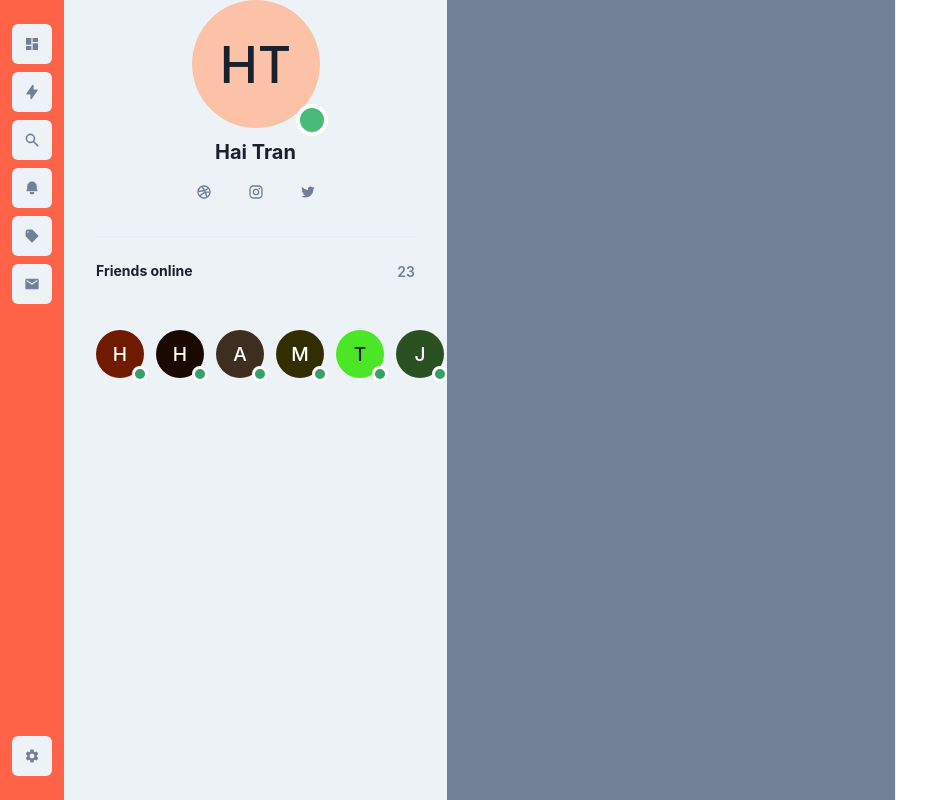
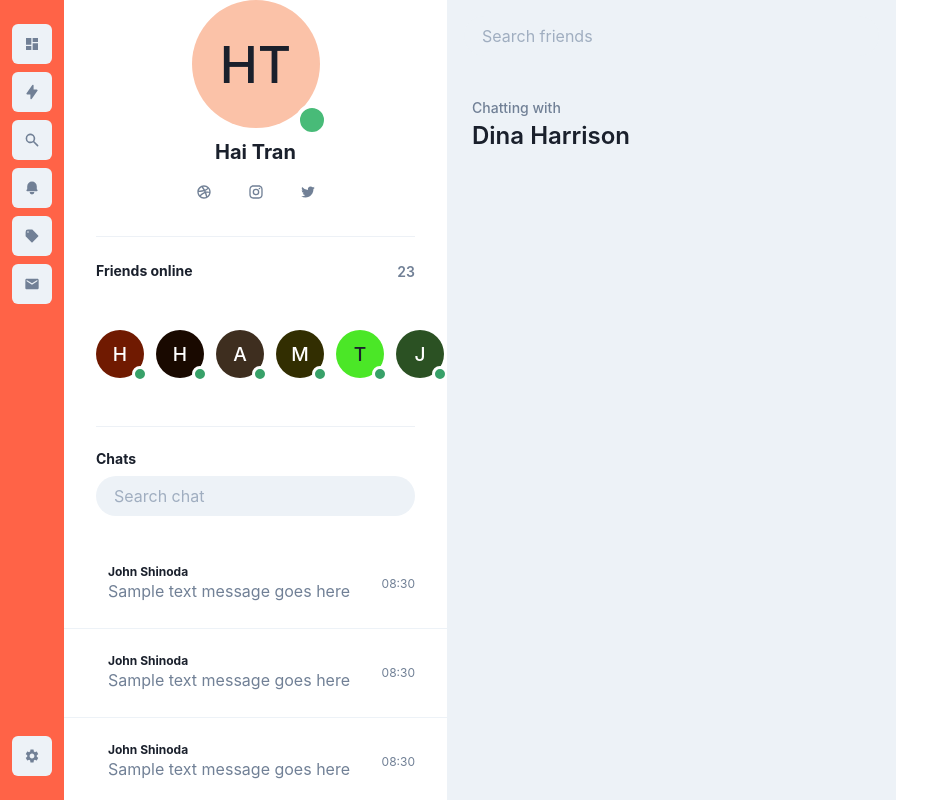
Before and after one commit to entest-hai/haitran-homepage, a Next.js app: page /chart in a window 1280 px wide. Shown: the whole page, without its empty margins (0-947 px from the left). Built offline with nearby package versions, Linux system fonts and the light colour scheme.

Commit message:
add chats search and chat

```diff
--- a/pages/chart.js
+++ b/pages/chart.js
@@ -1,10 +1,98 @@
 // 04 DEC 2021 TRAN MINH HAI chat
-import {Text, Avatar, AvatarBadge, Box, Divider, Flex, Heading, HStack, IconButton, Tooltip, VStack } from '@chakra-ui/react';
+import {Text,
+  Avatar,
+  AvatarBadge,
+  Box,
+  Divider,
+  Flex,
+  Heading,
+  HStack,
+  IconButton,
+  Tooltip,
+  VStack,
+  Input,
+  List,
+  ListItem,
+  Stat,
+  StatNumber,
+  StatLabel} from '@chakra-ui/react';
 import {MdDashboard, MdMail, MdSettings} from 'react-icons/md';
 import {HiLightningBolt, HiBell, HiTag, HiSearch} from 'react-icons/hi';
-import {RiDribbbleLine, RiInstagramLine, RiTwitterFile, RiTwitterFill} from 'react-icons/ri';
+import {RiDribbbleLine, RiInstagramLine, RiTwitterFill} from 'react-icons/ri';
 
-const onlineFriends = ['Hai', 'Ha', 'Alex', 'Min', 'Tran', 'John', 'David', 'Mike', 'Shane', 'Miky', 'Leo'];
+const onlineFriends = ['Hai',
+  'Ha',
+  'Alex',
+  'Min',
+  'Tran',
+  'John',
+  'David',
+  'Mike',
+  'Shane',
+  'Miky',
+  'Leo'];
+
+
+const Chat = () => {
+  return (
+    <Flex width='full' flexDirection='column'>
+      <HStack px={4} py={4} borderBottomColor='gray.100' borderBottomWidth={1}>
+        <Input variant='filled' rounded='full' placeholder='Search friends' />
+      </HStack>
+      <Flex px={6} overflowY='auto' flexDirection='column' flex={1}>
+        <Stat mt={6}>
+          <StatLabel color='gray.500'>
+            Chatting with
+          </StatLabel>
+          <StatNumber>
+            Dina Harrison
+          </StatNumber>
+        </Stat>
+      </Flex>
+    </Flex>
+  );
+}
+
+const ChatRow = () => {
+  return (
+    <Flex
+      py={4}
+      px={8}
+      w='full'
+      alignItems='center'
+      borderBottomColor='gray.100'
+      borderBottomWidth={1}
+      style={{transition: 'background 300ms'}}
+      _hover={{ bg: 'gray.50', cursor: 'pointer' }}
+    >
+      <Box rounded='full' bg='gray.100' minw={14} minH={14}></Box>
+      <VStack
+        overflow='hidden'
+        flex={1}
+        ml={3}
+        spacing={0}
+        alignItems='flex-start'
+      >
+        <Heading fontSize={12} w='full'>
+          John Shinoda
+        </Heading>
+        <Text
+          overflow='hidden'
+          textOverflow='ellipsis'
+          whiteSpace='nowrap'
+          width='full'
+          fontSize='sx'
+          color='gray.500'
+        >
+          Sample text message goes here
+        </Text>
+      </VStack>
+      <Text ml={3} fontSize='xs' color='gray.500'>
+        08:30
+      </Text>
+    </Flex>
+  );
+}
 
 
 const UserAvatar = ({name}) => {
@@ -12,7 +100,6 @@ const UserAvatar = ({name}) => {
     <Tooltip label={name}>
       <Avatar name={name}>
         <AvatarBadge boxSize={4} bg="green.500">
-
         </AvatarBadge>
       </Avatar>
     </Tooltip>
@@ -103,6 +190,59 @@ const ChatHistorySidebar = () => {
           <UserAvatar name={friend} key={friend} />
         ))}
       </HStack>
+      <Box px={8} w='full'>
+        <Divider color='gray.100'>
+        </Divider>
+      </Box>
+      <Box px={8} w='full'>
+        <Heading size='xs'>Chats</Heading>
+        <Input
+          variant='filled'
+          mt={2} minH={10}
+          rounded='full'
+          placeholder='Search chat'
+        />
+      </Box>
+      <Box width='full' overflowY='auto'>
+        <List width='full' spacing={0}>
+          <ListItem>
+            <ChatRow></ChatRow>
+          </ListItem>
+          <ListItem>
+            <ChatRow></ChatRow>
+          </ListItem>
+          <ListItem>
+            <ChatRow></ChatRow>
+          </ListItem>
+          <ListItem>
+            <ChatRow></ChatRow>
+          </ListItem>
+          <ListItem>
+            <ChatRow></ChatRow>
+          </ListItem>
+          <ListItem>
+            <ChatRow></ChatRow>
+          </ListItem>
+          <ListItem>
+            <ChatRow></ChatRow>
+          </ListItem>
+          <ListItem>
+            <ChatRow></ChatRow>
+          </ListItem>
+          <ListItem>
+            <ChatRow></ChatRow>
+          </ListItem>
+          <ListItem>
+            <ChatRow></ChatRow>
+          </ListItem>
+          <ListItem>
+            <ChatRow></ChatRow>
+          </ListItem>
+          <ListItem>
+            <ChatRow></ChatRow>
+          </ListItem>
+        </List>
+      </Box>
     </VStack>
   );
 }
@@ -114,11 +254,29 @@ const Chart = () => {
       <Flex as='nav' h='full' maxW={16} w='full' bg='tomato'>
         <Navigation />
       </Flex>
-      <Flex as='aside' h='full' maxW='sm' w='full' borderRightColor='gray.500' borderRightWidth={1} bg='gray.100'>
+      <Flex
+        as='aside'
+        h='full'
+        maxW='sm'
+        w='full'
+        borderRightColor='gray.100'
+        borderRightWidth={1}>
         <ChatHistorySidebar />
       </Flex>
-      <Flex as='main' h='full' flex={1} borderRightColor='gray.100' borderRightWidth={1} bg='gray.500'/>
-      <Flex as='aside' h='full' maxW='sm' w='full' />
+      <Flex
+        as='main'
+        h='full'
+        flex={1}
+        borderRightColor='gray.100'
+        borderRightWidth={1}
+        bg='gray.100'>
+        <Chat></Chat>
+      </Flex>
+      <Flex
+        as='aside'
+        h='full'
+        maxW='sm'
+        w='full' />
     </HStack>
   );
 }
```
